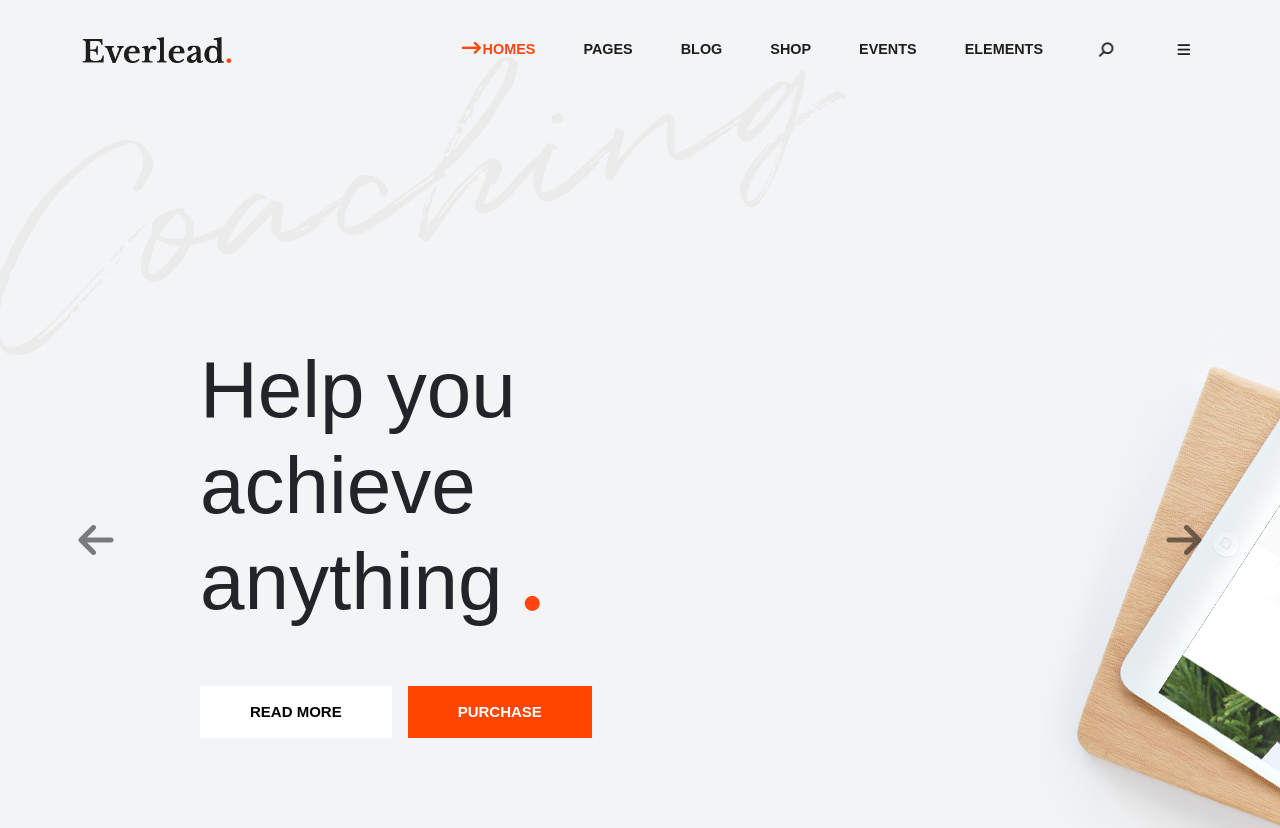
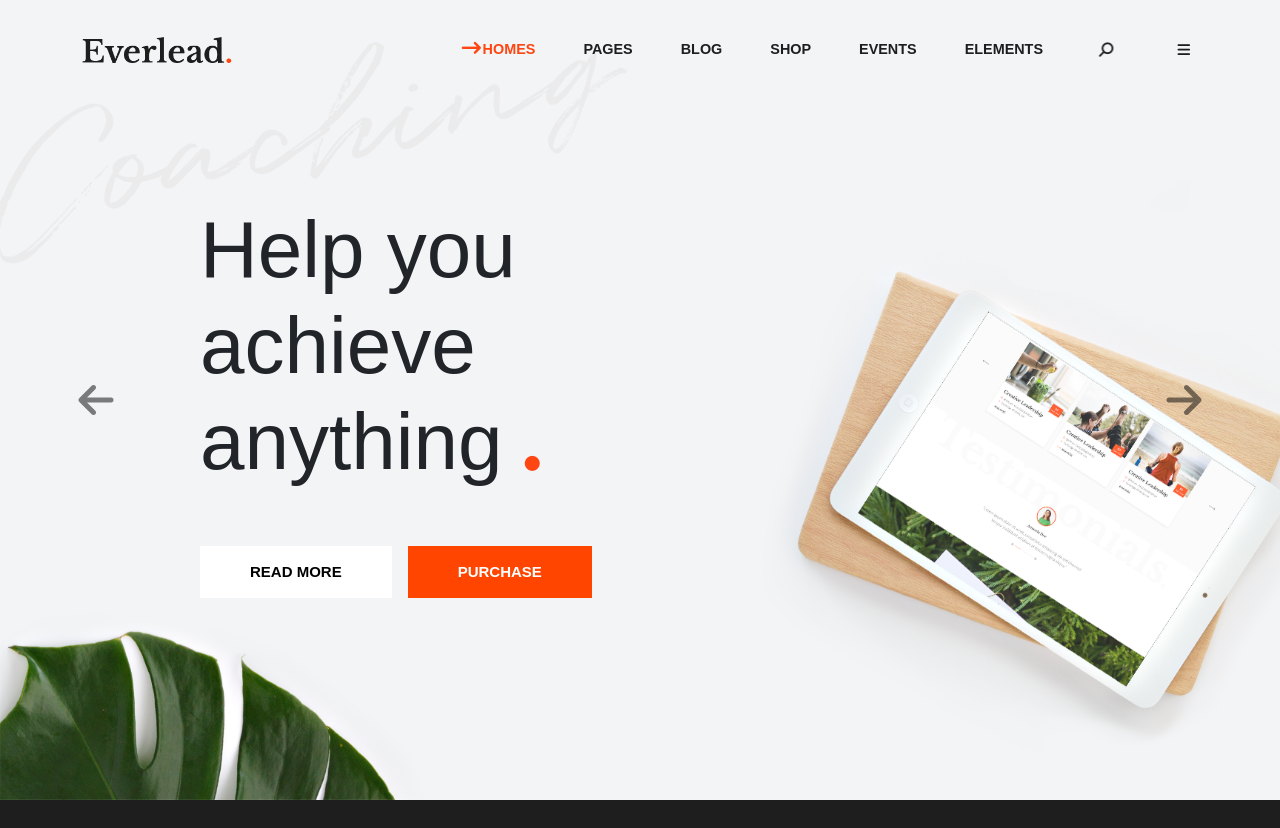
Before and after one commit to sabino-olivieri/proj-html-vuejs, a Vue app: page / in a window 1280 px wide. Shown: the top 828 px of the page. Built offline with nearby package versions, Linux system fonts and the light colour scheme.

Commit message:
feat: 100vh to carousel heigth

```diff
--- a/src/components/AppCarouselBanner.vue
+++ b/src/components/AppCarouselBanner.vue
@@ -81,8 +81,8 @@ export default {
 
 .carousel {
   position: relative;
-  height: 1080px;
-  max-height: 1080px;
+  height: 100vh;
+//   max-height: 1080px;
 
   i {
     font-size: 40px;
```
